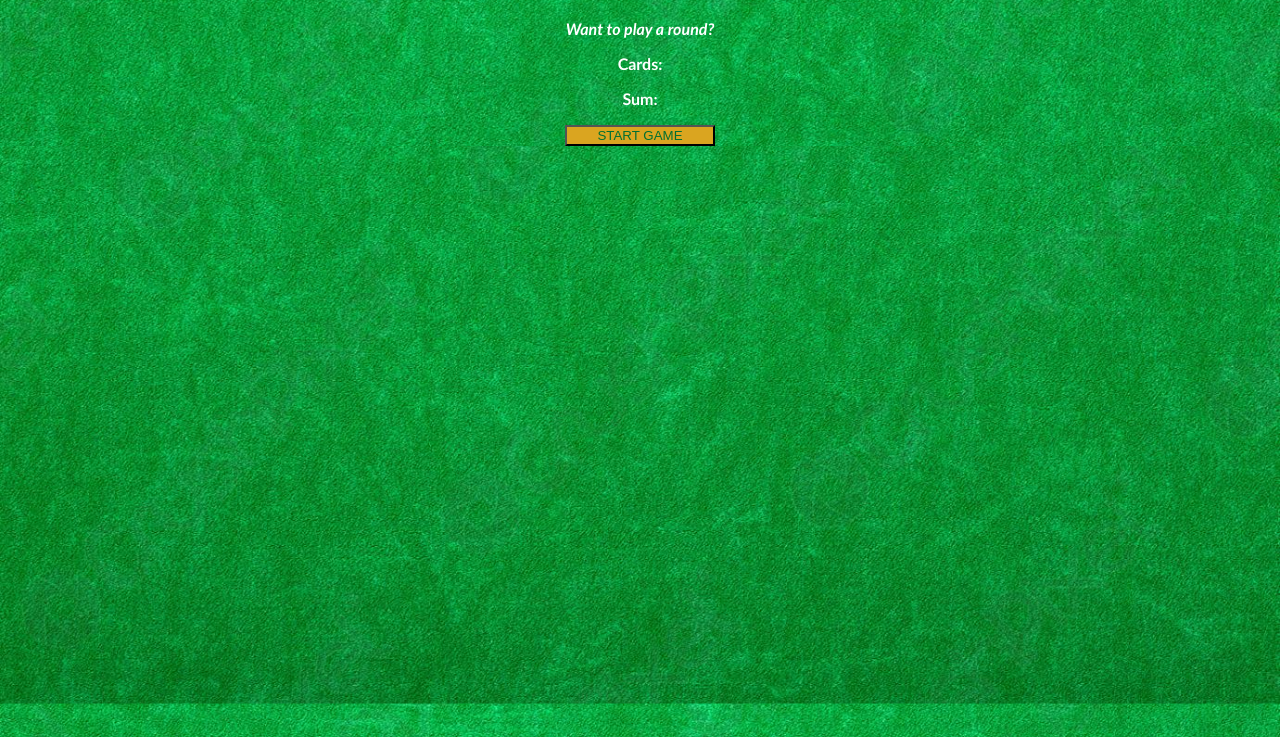
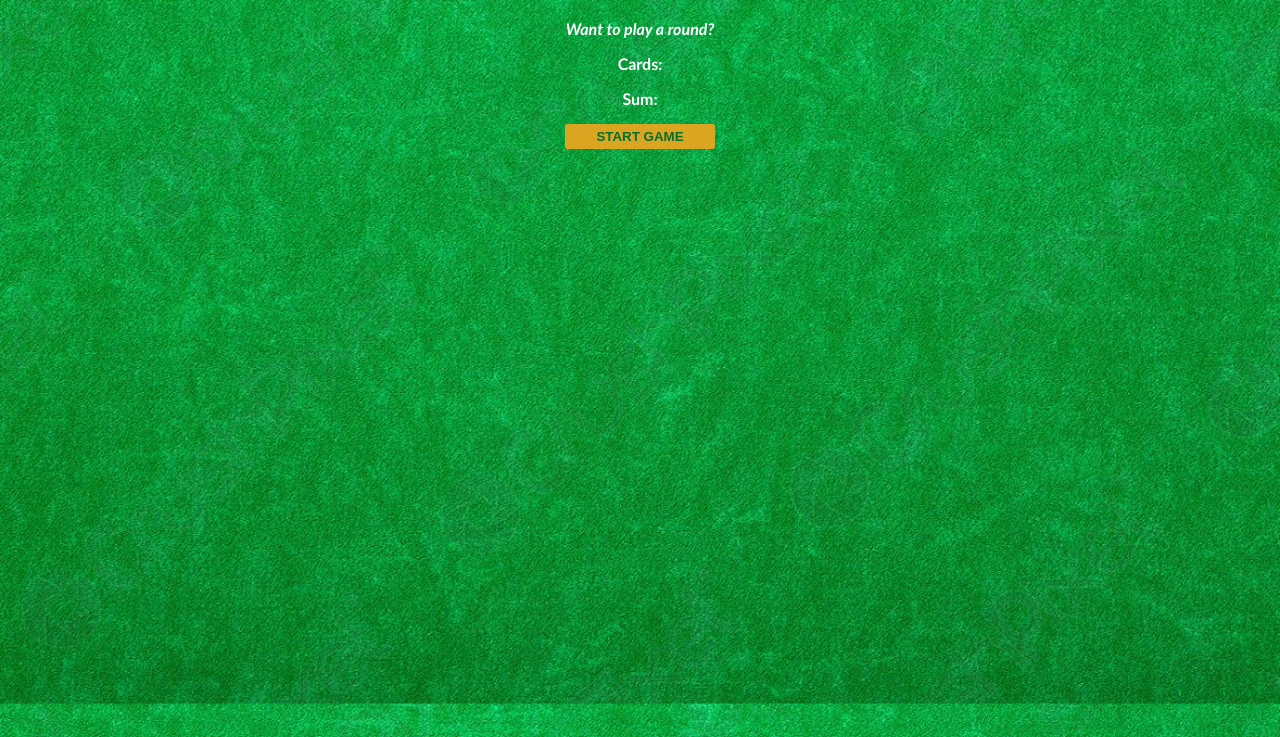
Before and after one commit to triangletrianglesquareplusx/scrimba-solo-projects, a plain HTML site: page black-jack/index.html in a window 1280 px wide. Shown: the part 63-800 px from the top of the page. Drawn offline with Linux system fonts and the light colour scheme.

Commit message:
styled button

```diff
--- a/black-jack/index.css
+++ b/black-jack/index.css
@@ -13,6 +13,10 @@ button{
     color: #016f32;
     width: 150px;
     background-color: goldenrod;
+    padding: 5px;
+    font-weight: bold;
+    border-style: none;
+    border-radius: 2px;
 }
 
 h1{
@@ -21,4 +25,5 @@ h1{
 }
 #message-el{
     font-style: italic;
+
 }
```
